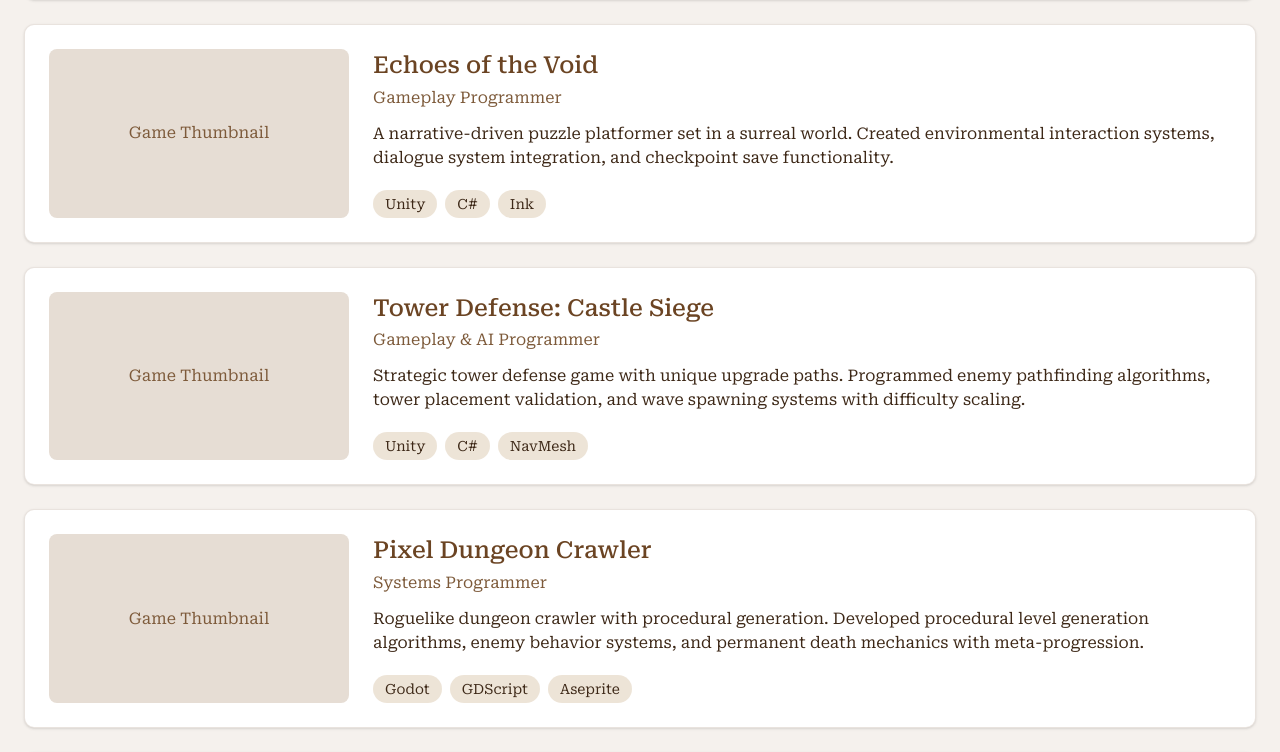
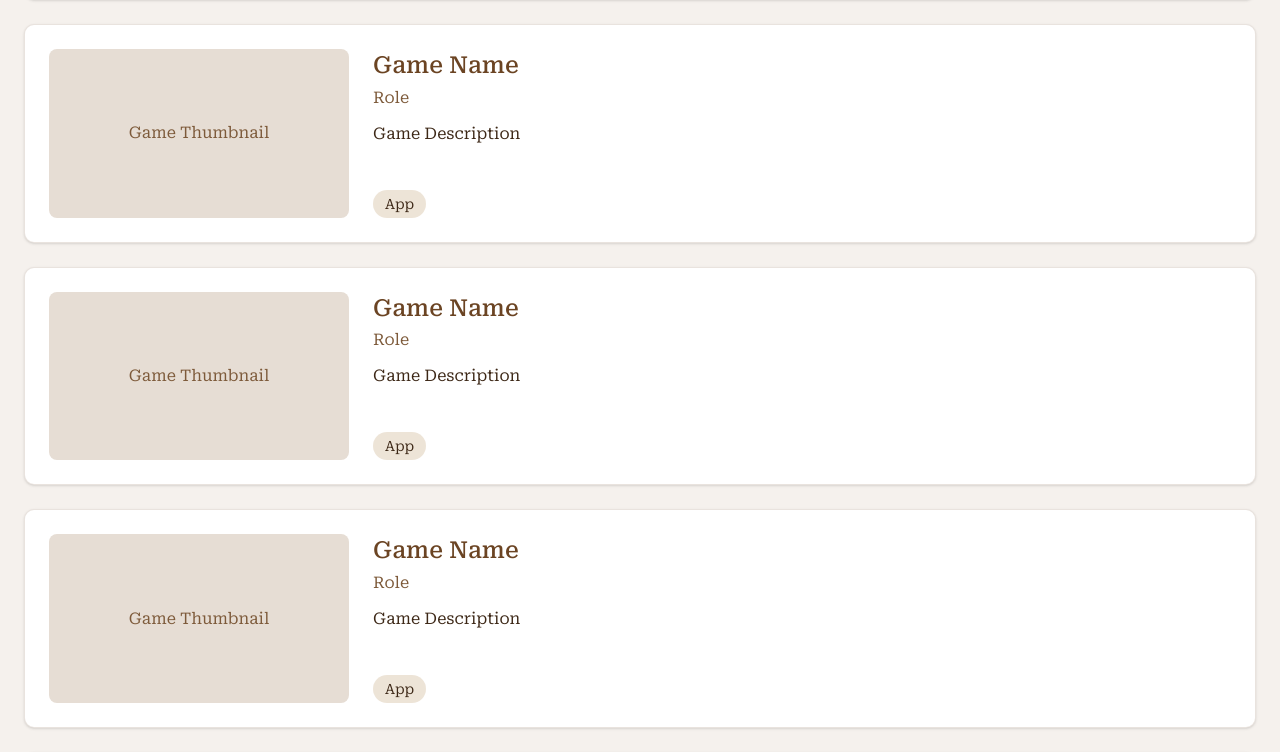
Before and after one commit to jnguy405/portfolio, a React (Vite) app: page / in a window 1280 px wide. Shown: the part 942-1694 px from the top of the page. Built offline with nearby package versions, Linux system fonts and the light colour scheme.

Commit message:
Home placeholders

```diff
--- a/src/components/pages/Home.tsx
+++ b/src/components/pages/Home.tsx
@@ -24,32 +24,32 @@ export function Home() {
       tech: ["GDevelop", "Pixel Art", "Github", "Figma"],
     },
     {
-      title: "Echoes of the Void",
+      title: "Game Name",
       description:
-        "A narrative-driven puzzle platformer set in a surreal world. Created environmental interaction systems, dialogue system integration, and checkpoint save functionality.",
-      role: "Gameplay Programmer",
-      tech: ["Unity", "C#", "Ink"],
+        "Game Description",
+      role: "Role",
+      tech: ["App"],
     },
     {
-      title: "Tower Defense: Castle Siege",
+      title: "Game Name",
       description:
-        "Strategic tower defense game with unique upgrade paths. Programmed enemy pathfinding algorithms, tower placement validation, and wave spawning systems with difficulty scaling.",
-      role: "Gameplay & AI Programmer",
-      tech: ["Unity", "C#", "NavMesh"],
+        "Game Description",
+      role: "Role",
+      tech: ["App"],
     },
     {
-      title: "Pixel Dungeon Crawler",
+      title: "Game Name",
       description:
-        "Roguelike dungeon crawler with procedural generation. Developed procedural level generation algorithms, enemy behavior systems, and permanent death mechanics with meta-progression.",
-      role: "Systems Programmer",
-      tech: ["Godot", "GDScript", "Aseprite"],
+        "Game Description",
+      role: "Role",
+      tech: ["App"],
     },
     {
-      title: "Mind Maze VR",
+      title: "Game Name",
       description:
-        "Virtual reality puzzle game emphasizing spatial awareness. Implemented VR interaction systems, physics-based puzzles, and comfort mode features for accessibility.",
-      role: "VR Gameplay Programmer",
-      tech: ["Unity", "C#", "XR Toolkit"],
+        "Game Description",
+      role: "Role",
+      tech: ["App"],
     },
   ];
 
```
